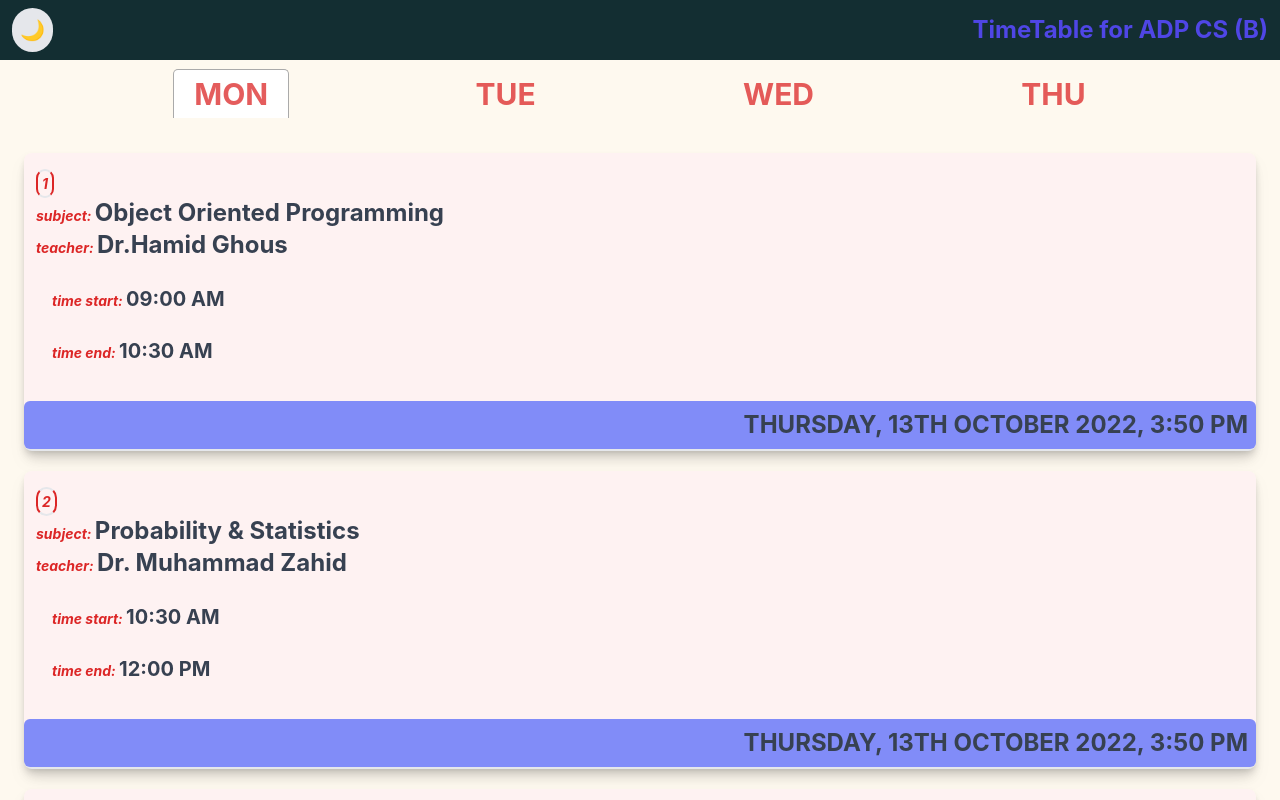
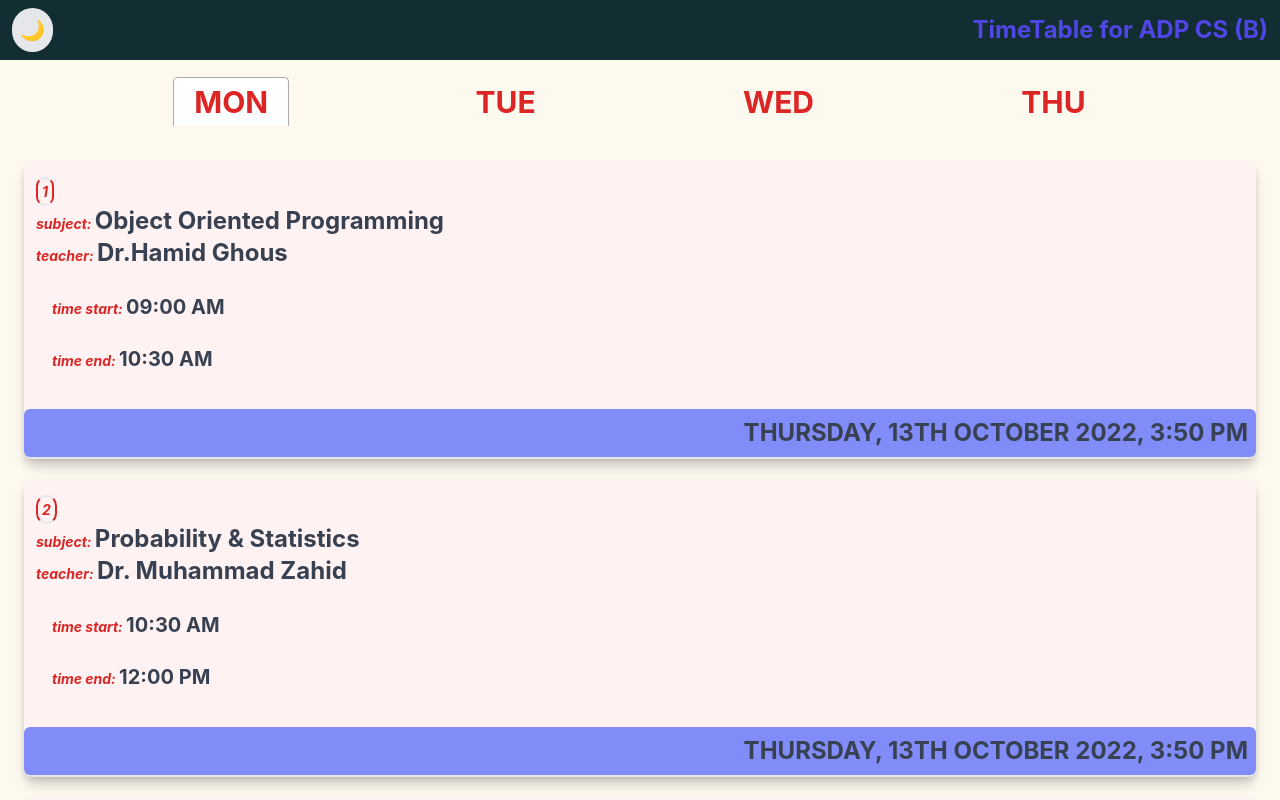
Before and after one commit to alwaz-shahid/isp-schedule-v01, a Next.js app: page / in a window 1280 px wide. Shown: the top 800 px of the page. Built offline with nearby package versions, Linux system fonts and the light colour scheme.

Commit message:
opacity,tabs, title

```diff
--- a/pages/index.js
+++ b/pages/index.js
@@ -1,9 +1,16 @@
+import Head from 'next/head';
 import TabsComp from '../src/components/TabsComp';
-export default function Home() {
+
+export default function HomePage() {
   return (
     <>
+      <Head>
+        <title>Schedule</title>
+        <description>Home page</description>
+      </Head>
       <div className='flex flex-col space-y-5 flex-1 p-2'>
         {/* {JSON.stringify(scheduleKeys)} */}
+
         <TabsComp />
       </div>
     </>
--- a/src/components/Layout/index.jsx
+++ b/src/components/Layout/index.jsx
@@ -12,7 +12,7 @@ export default function Layout({ children }) {
 }
 
 const Nav = () => (
-  <nav className='flex justify-between items-center w-full  p-2 bg-[#132E32] dark:bg-[#0A2239] px-3'>
+  <nav className='flex justify-between items-center w-full  p-2 bg-[#132E32] dark:bg-[#0A2239] px-3 mb-2'>
     <ThemeToggler />
     <h1 className=' md:text-xl text-sm lg:text-2xl font-bold dark:text-red-500 text-indigo-600  '>
       TimeTable for ADP CS (B)
--- a/src/components/TabsComp.jsx
+++ b/src/components/TabsComp.jsx
@@ -11,7 +11,7 @@ export default function TabsComp() {
       <TabList className='flex justify-evenly min-w-full'>
         {scheduleKeys.map((item, index) => (
           <Tab key={index}>
-            <p className='uppercase font-bold px-2 text-2xl opacity-75 lg:text-3xl text-red-600 dark:text-inherit'>
+            <p className='uppercase font-bold px-2 text-2xl  lg:text-3xl text-red-600 dark:text-inherit'>
               {item}
             </p>
           </Tab>
```
